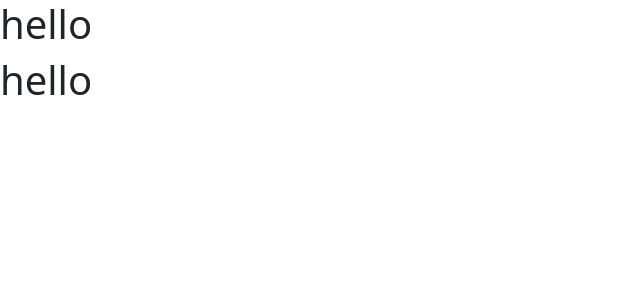
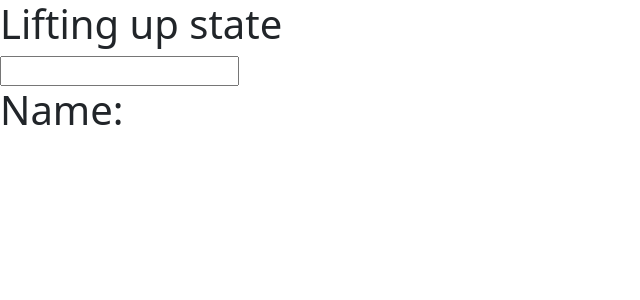
Before and after one commit to kartik9433/ReactjsProgress, a React (Vite) app: page / in a window 1280 px wide. Shown: the top 300 px of the page, without its empty margins (0-640 px from the left). Built offline with nearby package versions, Linux system fonts and the light colour scheme.

Commit message:
state lift up

```diff
--- a/src/App.jsx
+++ b/src/App.jsx
@@ -1,12 +1,19 @@
-import React,{Fragment} from 'react'
+import React, { useState } from 'react'
+import ChildComponentA from './ChildComponentA';
+import ChildComponetB from './ChildComponetB';
 
 function App() {
-return(
-     <Fragment>
-       <h1>hello</h1>
-       <h1>hello</h1>
-     </Fragment>
-     )
+  const[shared,setShared] = useState("");
+  const handleChange= (newdata)=>{
+        setShared(newdata);
+  }
+  return (
+    <div>
+         <h1>Lifting up state</h1>
+         <ChildComponentA shared={shared} handleChange={handleChange}/>
+         <ChildComponetB shared={shared}></ChildComponetB>
+    </div>
+  )
 }
 
 export default App
--- /dev/null
+++ b/src/ChildComponentA.jsx
@@ -0,0 +1,15 @@
+import React from 'react'
+
+function ChildComponentA({shared,handleChange}) {
+    const handlechangedata  = (event)=>{
+        const newdata  = event.target.value;
+        handleChange(newdata);
+    }
+  return (
+    <div>
+         <input type="text" value={shared} onChange={handlechangedata}/>
+    </div>
+  )
+}
+
+export default ChildComponentA
--- /dev/null
+++ b/src/ChildComponetB.jsx
@@ -0,0 +1,11 @@
+import React from 'react'
+
+function ChildComponetB({shared}) {
+  return (
+    <div>
+      <h1>Name:{shared}</h1>
+    </div>
+  )
+}
+
+export default ChildComponetB
```
